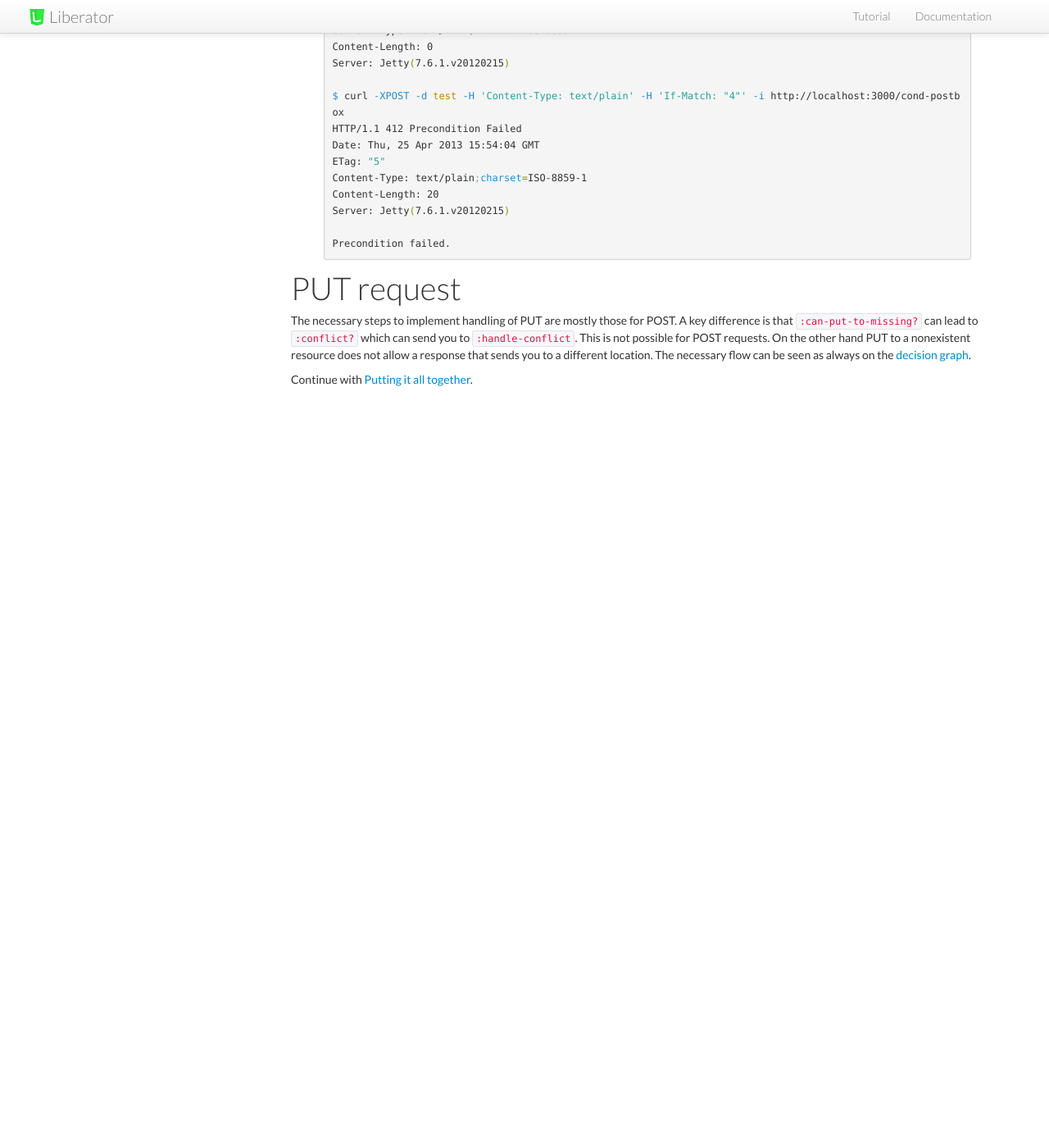
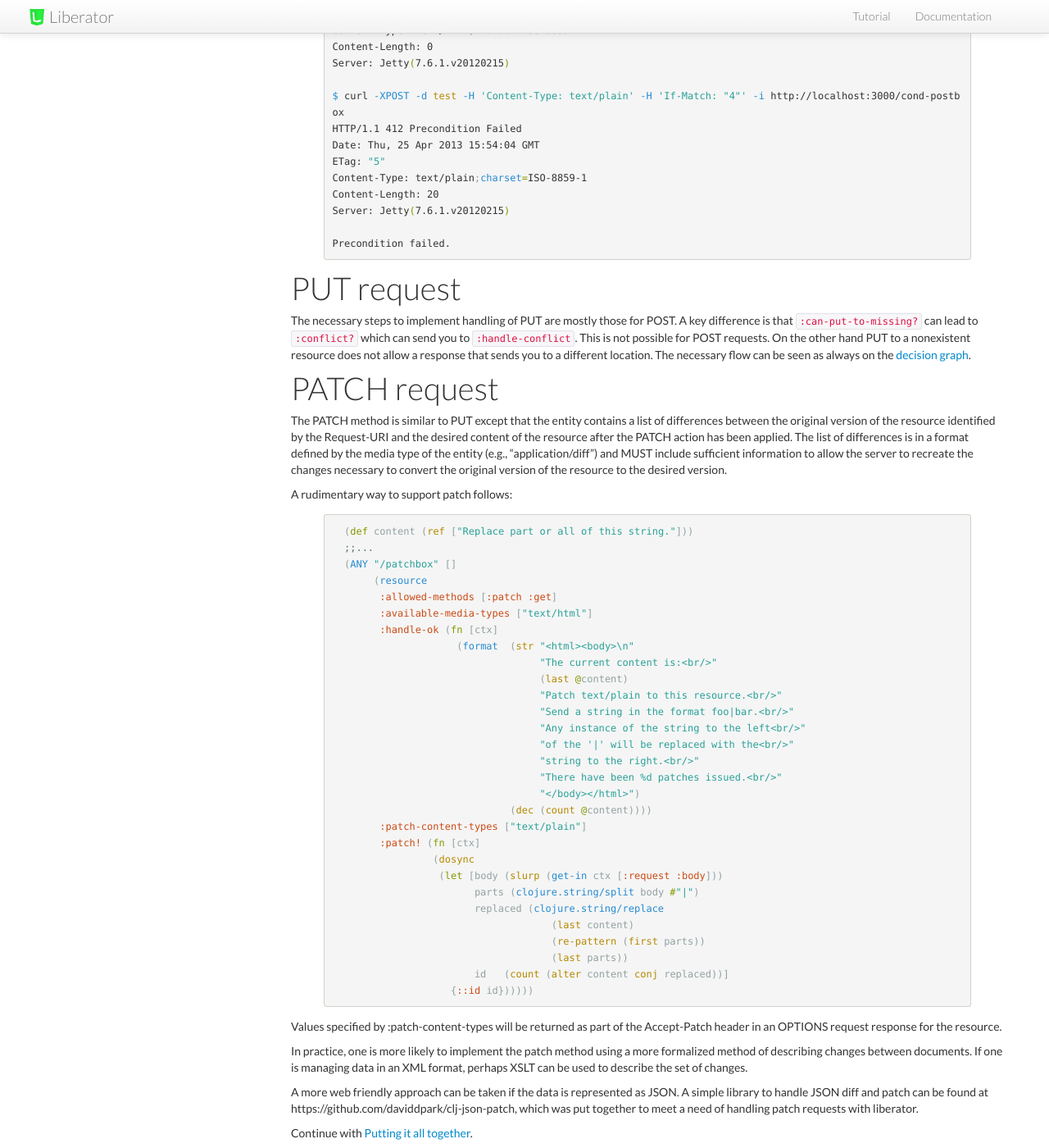
Before and after one commit to clojure-liberator/liberator, a Jekyll site: the page built from tutorial/post-et-al.md, in a window 1280 px wide and 1400 px high, scrolled down 1900 px. Shown: the whole window at 82% size. Built offline with Jekyll 4.4.1, drawn with Linux system fonts in a browser that asks for light colours; nearby versions of some CDN libraries; before the commit the page ends 2383 px from its top, so only the background shows below that; some of the changed text lies outside the part shown.

Commit message:
Documentation for patch support

`````diff
--- a/tutorial/post-et-al.md
+++ b/tutorial/post-et-al.md
@@ -18,7 +18,9 @@ default implementation for this decision uses the resource key
 matches the request method. When adding more methods to your resource,
 make sure that the method is declared as known in
 ````:known-methods````. By default, liberator knows the methods from
-RFC2616: GET, HEAD, PUT, POST, DELETE, OPTIONS, TRACE.
+RFC2616: GET, HEAD, PUT, POST, DELETE, OPTIONS, TRACE. Liberator
+implemented support for PATCH as of version 0.12.
+See [RFC5789](http://tools.ietf.org/html/rfc5789) for PATCH details.
 
 ## POST
 
@@ -134,4 +136,61 @@ nonexistent resource does not allow a response that sends you to a
 different location. The necessary flow can be seen as always on the
 [decision graph](decision-graph.html).
 
+# PATCH request
+
+The PATCH method is similar to PUT except that the entity contains a
+list of differences between the original version of the resource
+identified by the Request-URI and the desired content of the resource
+after the PATCH action has been applied. The list of differences is
+in a format defined by the media type of the entity (e.g.,
+"application/diff") and MUST include sufficient information to allow
+the server to recreate the changes necessary to convert the original
+version of the resource to the desired version.
+
+A rudimentary way to support patch follows:
+
+{% highlight clojure %}
+  (def content (ref ["Replace part or all of this string."]))
+  ;;...
+  (ANY "/patchbox" []
+       (resource
+        :allowed-methods [:patch :get]
+        :available-media-types ["text/html"]
+        :handle-ok (fn [ctx]
+                     (format  (str "<html><body>\n"
+                                   "The current content is:<br/>"
+                                   (last @content)
+                                   "Patch text/plain to this resource.<br/>"
+                                   "Send a string in the format foo|bar.<br/>"
+                                   "Any instance of the string to the left<br/>"
+                                   "of the '|' will be replaced with the<br/>"
+                                   "string to the right.<br/>"
+                                   "There have been %d patches issued.<br/>"
+                                   "</body></html>")
+                              (dec (count @content))))
+        :patch-content-types ["text/plain"]
+        :patch! (fn [ctx]
+                 (dosync
+                  (let [body (slurp (get-in ctx [:request :body]))
+                        parts (clojure.string/split body #"|")
+                        replaced (clojure.string/replace
+                                     (last content)
+                                     (re-pattern (first parts))
+                                     (last parts))
+                        id   (count (alter content conj replaced))]
+                    {::id id})))))
+{% endhighlight %}
+
+Values specified by :patch-content-types will be returned as part of the
+Accept-Patch header in an OPTIONS request response for the resource.
+
+In practice, one is more likely to implement the patch method using a more
+formalized method of describing changes between documents. If one is managing
+data in an XML format, perhaps XSLT can be used to describe the set of changes.
+
+A more web friendly approach can be taken if the data is represented as JSON.
+A simple library to handle JSON diff and patch can be found at
+https://github.com/daviddpark/clj-json-patch, which was put together to meet a
+need of handling patch requests with liberator.
+
 Continue with [Putting it all together](all-together.html).
`````
Also changed, not shown: tutorial/index.md (+1 -1 lines).
